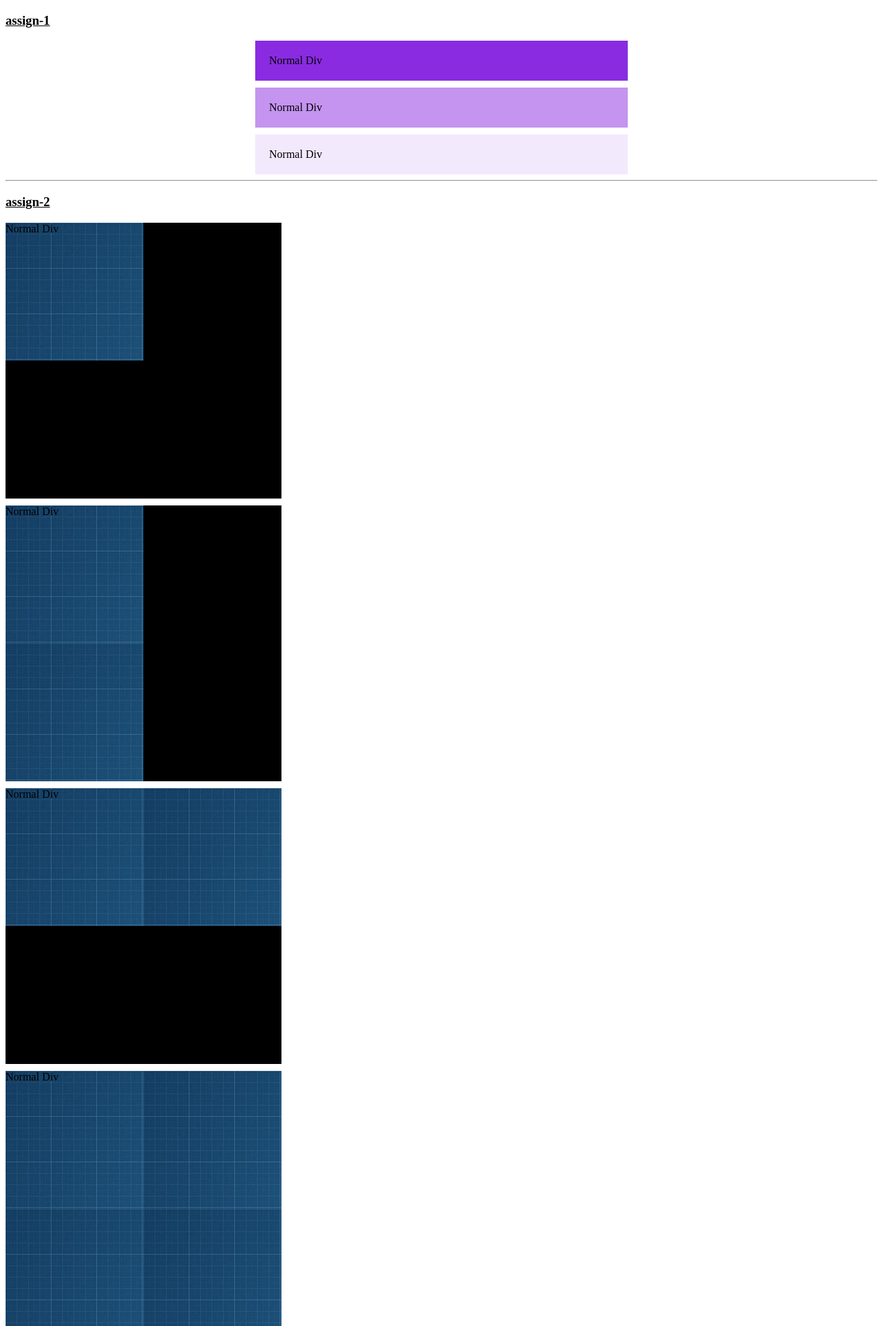
After one commit to HassanElmalik/Voyager1, a PHP site: page /CSS_PROJECT/css-assignments-lesson-from-5-to-8/index.html in a window 1280 px wide. The commit adds this page. Shown: the top 1923 px of the page at 69% size. Run offline with PHP 8.4, Linux system fonts and the light colour scheme.

Commit message:
solving CSS assignments 5-8

```diff
--- /dev/null
+++ b/ProgrammingWithElzero/CSS_PROJECT/css-assignments-lesson-from-5-to-8/assignment.css
@@ -0,0 +1,148 @@
+/* -1-  */
+
+.assign-1-shape-1 {
+    width: 500px;
+    /* margin: 0 50%; */
+    margin: auto;
+    padding: 20px;
+    background-color: blueviolet;
+    background-color: rgb(138, 43, 226) ;
+    background-color: hsl(271, 76%, 53%) ;
+    background-color: #8a2be2 ;
+}
+
+.assign-1-shape-2 {
+    width: 500px;
+    /* margin: 0 50%; */
+    margin: 10px auto;
+    padding: 20px;
+    background-color: blueviolet;
+    background-color: hsl(271, 76%, 53%) ;
+    background-color: #8a2be2 ;
+    background-color: rgb(138, 43, 226,0.5) ;
+}
+
+.assign-1-shape-3 {
+    width: 500px;
+    /* margin: 0 50%; */
+    margin: auto;
+    padding: 20px;
+    background-color: blueviolet;
+    background-color: hsl(271, 76%, 53%) ;
+    background-color: #8a2be2 ;
+    background-color: rgb(138, 43, 226,0.1) ;
+}
+
+
+/* -2-  */
+
+.assign-2-shape-1 {
+    width: 400px;
+    height: 400px;
+    background-image: url(1.png);
+    background-repeat: no-repeat;
+    background-color: black;
+}
+
+.assign-2-shape-2 {
+    width: 400px;
+    height: 400px;
+    margin: 10px 0;
+    background-image: url(1.png);
+    background-repeat: repeat-y;
+    background-color: black;
+}
+.assign-2-shape-3 {
+    width: 400px;
+    height: 400px;
+    margin-bottom: 10px;
+    background-image: url(1.png);
+    background-repeat: repeat-x;
+    background-color: black;
+}
+.assign-2-shape-4 {
+    width: 400px;
+    height: 400px;
+    background-image: url(1.png);
+    background-repeat: repeat;
+    background-color: black;
+}
+
+
+/* -3-  */
+
+.assign-3-shape-1 {
+    width: 400px;
+    height: 400px;
+    background-image: url(1.png);
+    background-repeat: no-repeat;
+    background-color: black;
+}
+.assign-3-shape-2 {
+    width: 400px;
+    height: 400px;
+    margin: 10px 0;
+    background-image: url(1.png);
+    background-repeat: repeat-y;
+    background-position: right;
+    background-color: black;
+}
+.assign-3-shape-3 {
+    width: 400px;
+    height: 400px;
+    margin-bottom: 10px;
+    background-image: url(1.png);
+    background-repeat: repeat-x;
+    background-position: bottom;
+    background-color: black;
+}
+.assign-3-shape-4 {
+    width: 400px;
+    height: 400px;
+    background-image: url(1.png);
+    background-repeat: repeat;
+    background-color: black;
+}
+
+
+/* -4-  */
+
+.assign-4-shape-1 {
+    width: 400px;
+    height: 400px;
+    margin-bottom: 10px;
+    background-image: url(1.png);
+    background-size: 80%;
+    background-repeat: no-repeat;
+    background-color: black;
+}
+.assign-4-shape-2 {
+    width: 400px;
+    height: 400px;
+    margin-bottom: 10px;
+    background-image: url(1.png);
+    background-size: 80% 100%;
+    background-repeat: no-repeat;
+    background-position: right;
+    background-color: black;
+}
+.assign-4-shape-3 {
+    width: 400px;
+    height: 400px;
+    margin-bottom: 10px;
+    background-image: url(1.png);
+    background-size: 100% 80%;
+    background-repeat: no-repeat;
+    background-position: bottom;
+    background-color: black;
+}
+.assign-4-shape-4 {
+    width: 400px;
+    height: 400px;
+    margin-bottom: 10px;
+    background-image: url(1.png);
+    background-size: 50%;
+    background-repeat: no-repeat;
+    background-position: right bottom;
+    background-color: black;
+}
--- /dev/null
+++ b/ProgrammingWithElzero/CSS_PROJECT/css-assignments-lesson-from-5-to-8/index.html
@@ -0,0 +1,57 @@
+<!DOCTYPE html>
+<html lang="en">
+<head>
+    <meta charset="UTF-8">
+    <title>Document</title>
+    <link rel="stylesheet" href="assignment.css">
+</head>
+<body>
+
+    <!-- -1-  -->
+    <h3><u>assign-1</u></h3>
+
+    <div class="assign-1-shape-1">Normal Div</div>
+    <div class="assign-1-shape-2">Normal Div</div>
+    <div class="assign-1-shape-3">Normal Div</div>
+    <hr>
+
+
+    <!-- -2-  -->
+    <h3><u>assign-2</u></h3>
+
+    <div class="assign-2-shape-1">Normal Div</div>
+    <div class="assign-2-shape-2">Normal Div</div>
+    <div class="assign-2-shape-3">Normal Div</div>
+    <div class="assign-2-shape-4">Normal Div</div>
+    <hr>
+
+
+    <!-- -3-  -->
+    <h3><u>assign-3</u></h3>
+
+    <div class="assign-3-shape-1">Normal Div</div>
+    <div class="assign-3-shape-2">Normal Div</div>
+    <div class="assign-3-shape-3">Normal Div</div>
+    <div class="assign-3-shape-4">Normal Div</div>
+    <hr>
+
+
+    <!-- -4-  -->
+    <h3><u>assign-4</u></h3>
+
+    <div class="assign-4-shape-1">Normal Div</div>
+    <div class="assign-4-shape-2">Normal Div</div>
+    <div class="assign-4-shape-3">Normal Div</div>
+    <div class="assign-4-shape-4">Normal Div</div>
+
+
+
+
+
+
+
+
+
+
+</body>
+</html>
```
Also changed, not shown: ProgrammingWithElzero/CSS_PROJECT/index.html (+24 -1 lines), ProgrammingWithElzero/CSS_PROJECT/master.css (+27 -8 lines), ProgrammingWithElzero/CSS_PROJECT/css-assignments-lesson-from-5-to-8/1.png (added).
